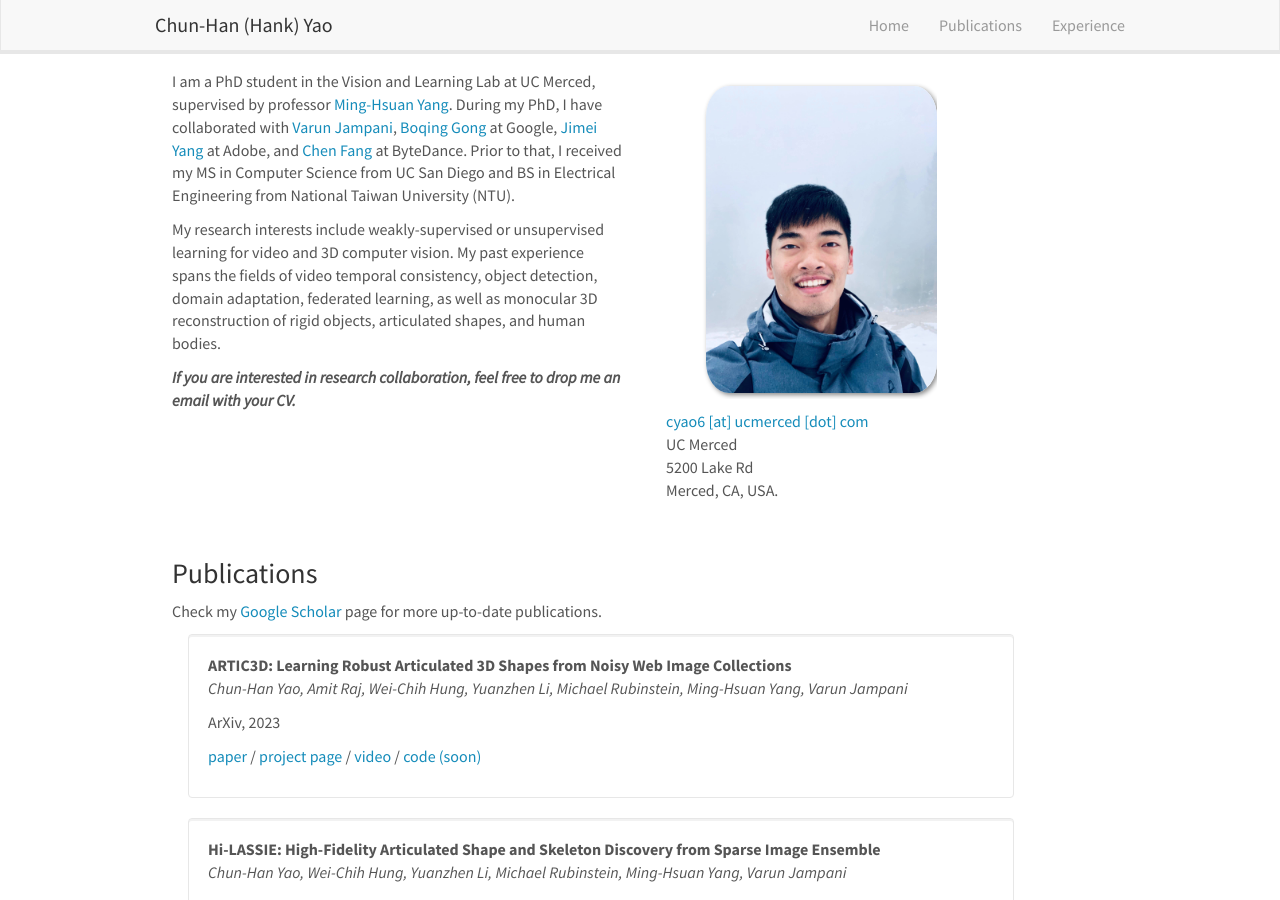
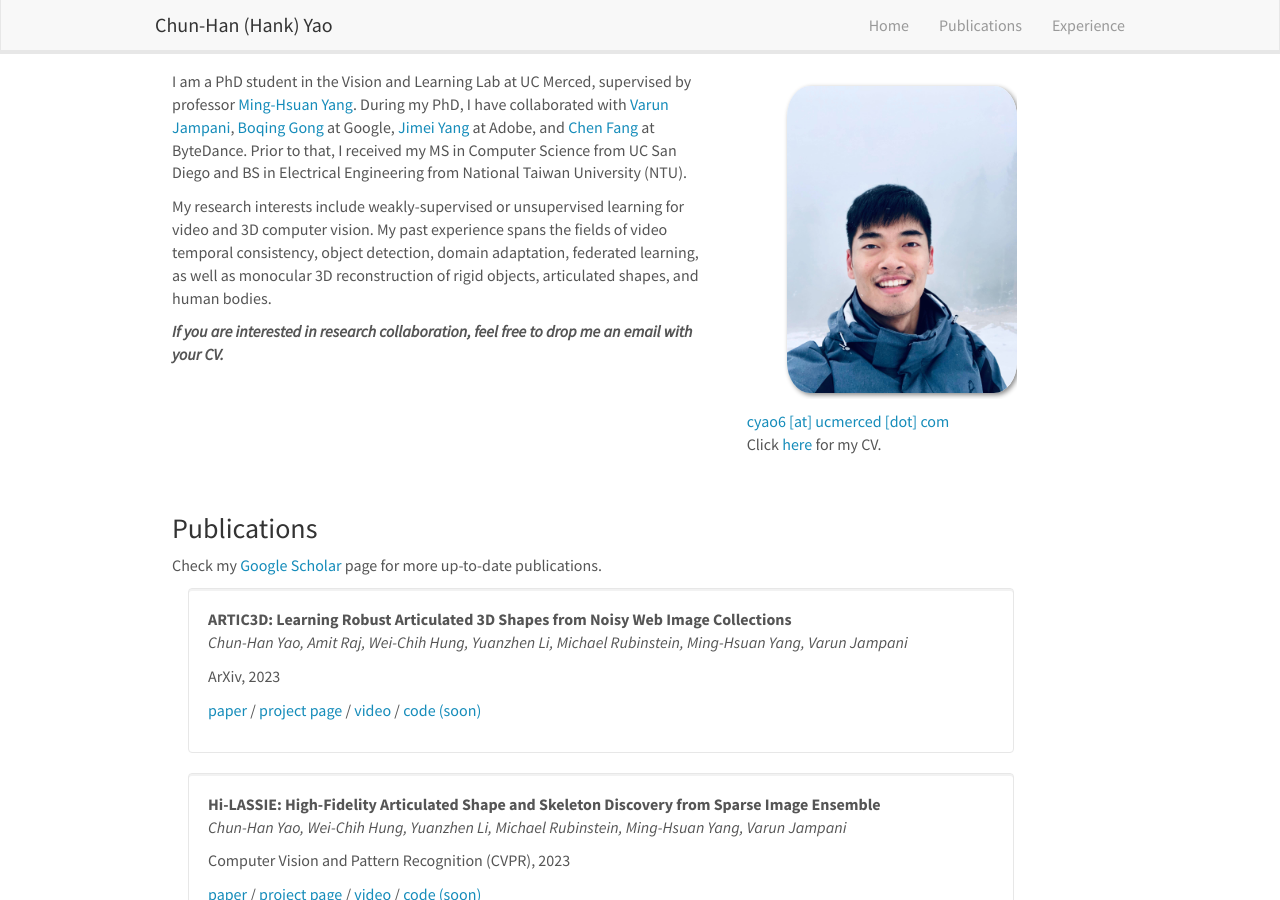
Before and after one commit to chhankyao/chhankyao.github.io, a Jekyll site: the page built from _pages/home.md, in a window 1280 px wide and 900 px high. Built offline with Jekyll 4.4.1, drawn with Linux system fonts in a browser that asks for light colours; nearby versions of some CDN libraries.

Commit message:
first commit

```diff
--- a/_pages/home.md
+++ b/_pages/home.md
@@ -10,7 +10,7 @@ permalink: /
 
 <div class="row">
 
-<div class="col-sm-6">
+<div class="col-sm-7">
 
 I am a PhD student in the Vision and Learning Lab at UC Merced, supervised by professor [Ming-Hsuan Yang](http://faculty.ucmerced.edu/mhyang/). During my PhD, I have collaborated with [Varun Jampani](https://varunjampani.github.io/), [Boqing Gong](http://boqinggong.info/) at Google, [Jimei Yang](https://jimeiyang.github.io/) at Adobe, and [Chen Fang](http://fangchen.org/) at ByteDance. Prior to that, I received my MS in Computer Science from UC San Diego and BS in Electrical Engineering from National Taiwan University (NTU).
 
@@ -30,9 +30,7 @@ My research interests include weakly-supervised or unsupervised learning for vid
   <!-- <br clear="all" /> -->
 
   <A HREF="">cyao6 [at] ucmerced [dot] com</A> <br>
-  UC Merced <br>
-  5200 Lake Rd<br>
-  Merced, CA, USA.<br>
+  Click [here](https://github.com/chhankyao/papers/blob/main/cv_chunhan.pdf) for my CV.
 
 </div>
 </div>
```
